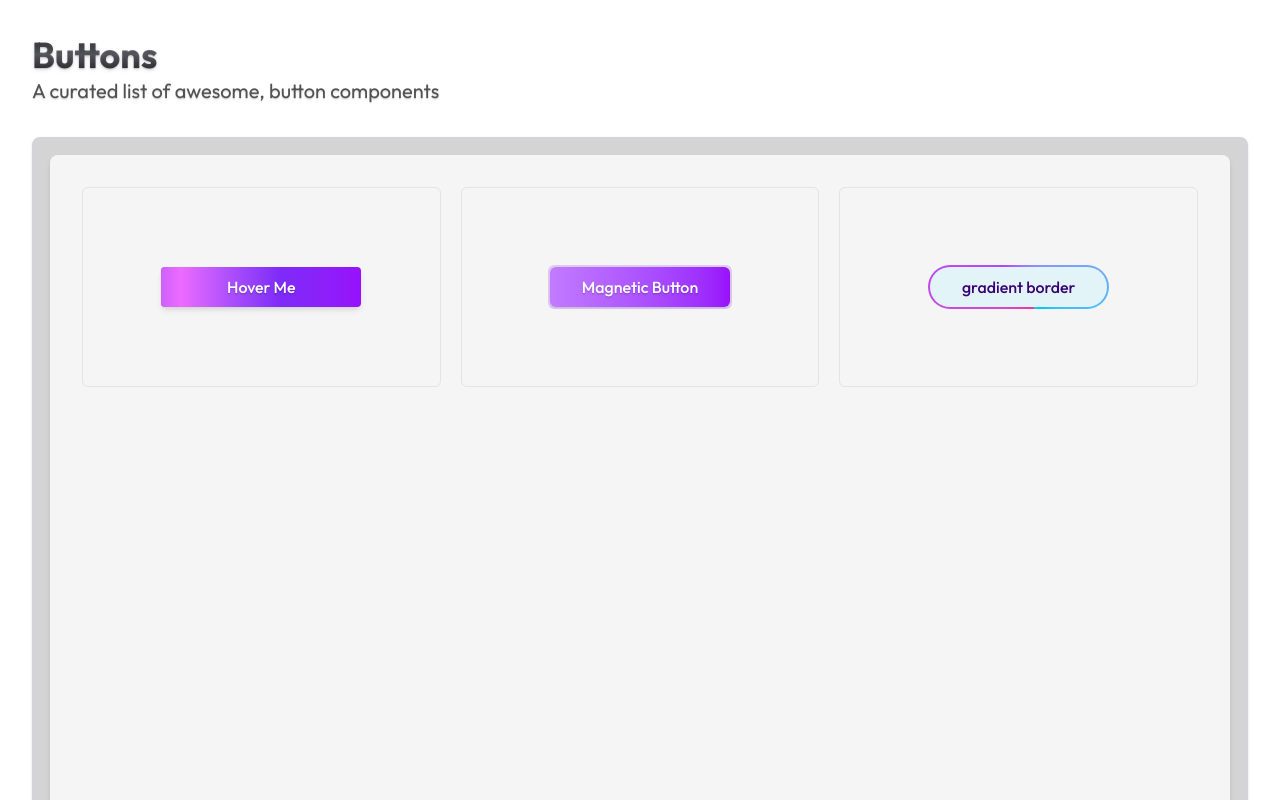
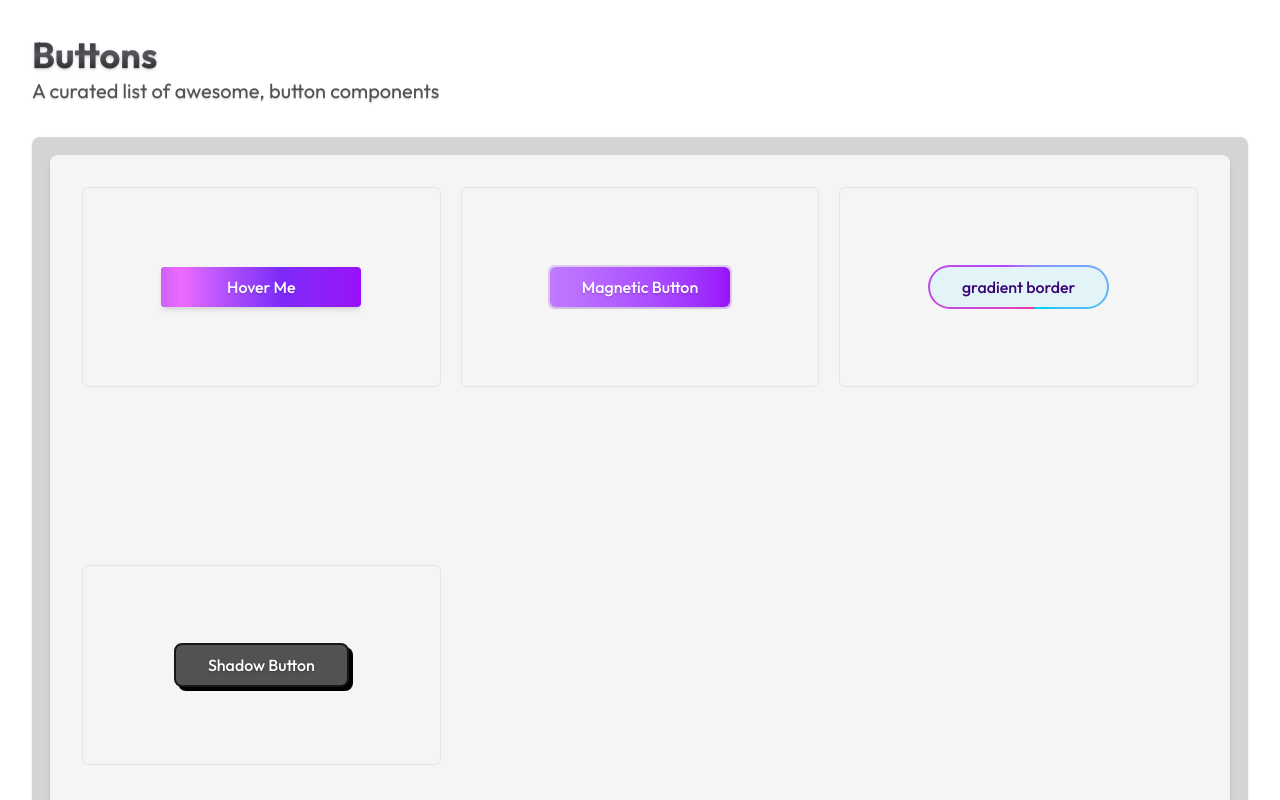
Before and after one commit to rishiraj1209/design-inspirations, a React (Vite) app in the folder ui-components/: page /buttons in a window 1280 px wide. Shown: the top 800 px of the page. Built offline with nearby package versions, Linux system fonts and the light colour scheme; a web font is replaced by a local one.

Commit message:
added shadow button

```diff
--- /dev/null
+++ b/ui-components/src/components/ButtonsPage/ShadowButton.tsx
@@ -0,0 +1,8 @@
+
+const ShadowButton = () => {
+  return (
+    <button className="px-8 py-2 bg-neutral-600 text-white hover:text-neutral-600 hover:bg-neutral-50 font-medium text-shadow-md rounded-lg border-2 border-neutral-900 shadow-[4px_4px_0px_black] active:scale-95 active:shadow-none transition-all duration-300 cursor-pointer">Shadow Button</button>
+  )
+}
+
+export default ShadowButton
--- a/ui-components/src/pages/ButtonsPage.tsx
+++ b/ui-components/src/pages/ButtonsPage.tsx
@@ -1,6 +1,7 @@
 import GradientBorderButton from "../components/ButtonsPage/gradientBorderButton"
 import GradientHoverButton from "../components/ButtonsPage/gradientHoverButton"
 import MagneticButton from "../components/ButtonsPage/MagneticButton"
+import ShadowButton from "../components/ButtonsPage/ShadowButton"
 
 
 const ButtonsPage = () => {
@@ -14,6 +15,7 @@ const ButtonsPage = () => {
             <div className="w-full h-50 border border-zinc-200 rounded-md flex items-center justify-center hover:border-zinc-300 transition-all duration-300"><GradientHoverButton/></div>
             <div className="w-full h-50 border border-zinc-200 rounded-md flex items-center justify-center hover:border-zinc-300 transition-all duration-300"><MagneticButton/></div>
             <div className="w-full h-50 border border-zinc-200 rounded-md flex items-center justify-center hover:border-zinc-300 transition-all duration-300"><GradientBorderButton/></div>
+            <div className="w-full h-50 border border-zinc-200 rounded-md flex items-center justify-center hover:border-zinc-300 transition-all duration-300"><ShadowButton/></div>
           </div>
         </div>
     </div>
```
